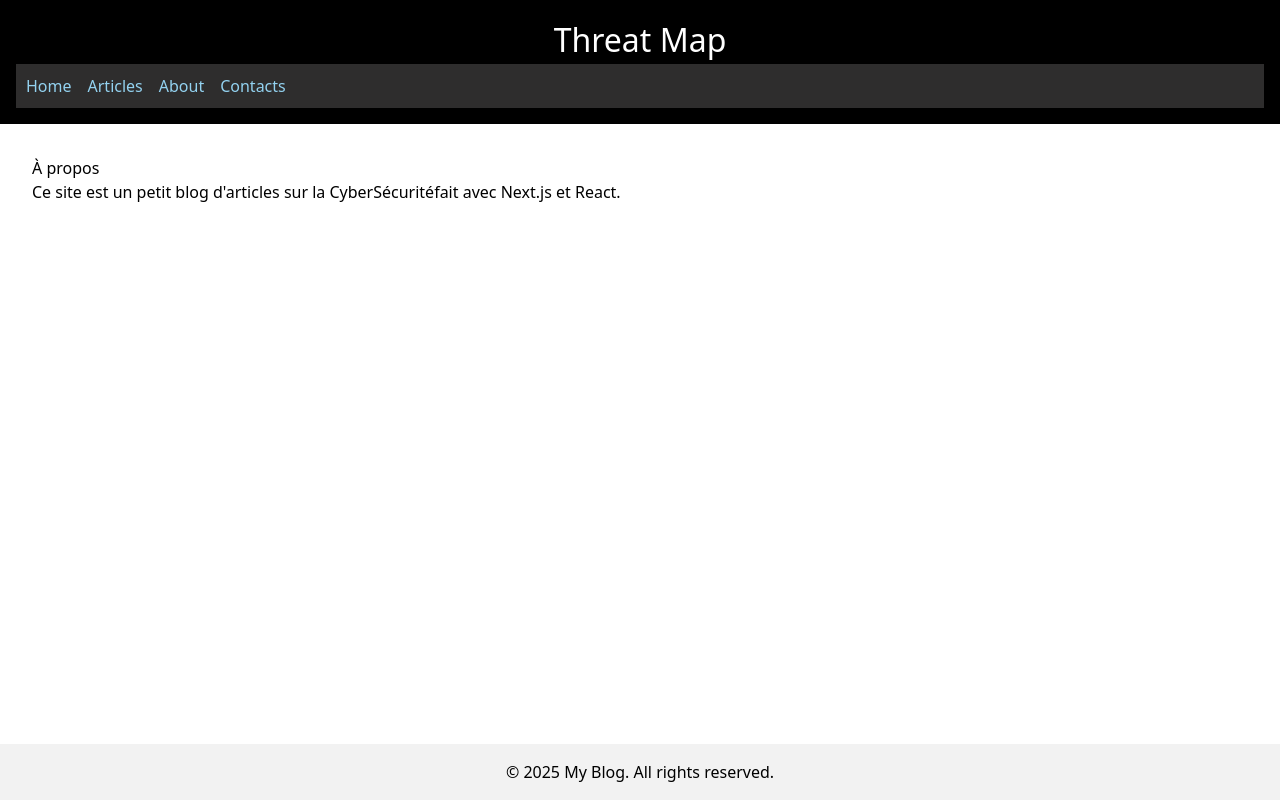
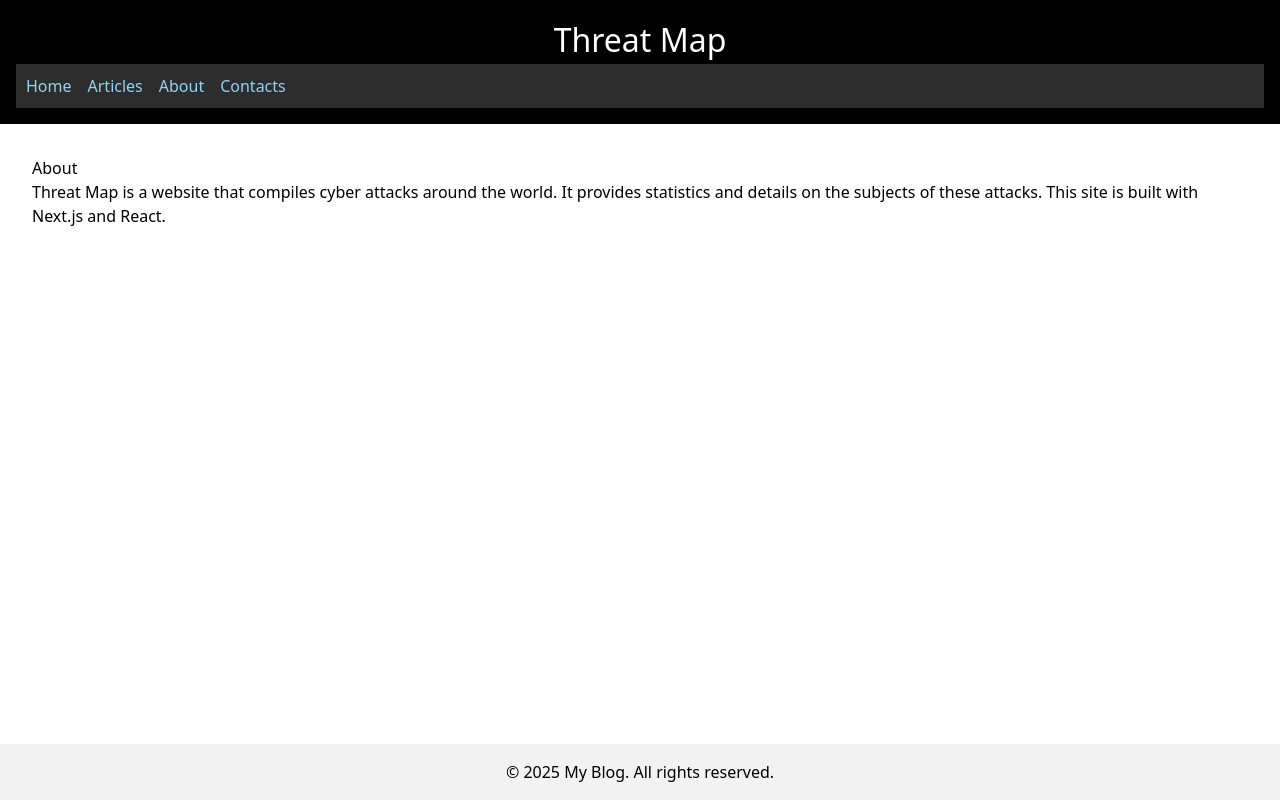
Before and after one commit to angel0x7/webtech-207, a Next.js app in the folder threat-map/: page /about in a window 1280 px wide. Built offline with nearby package versions, Linux system fonts and the light colour scheme.

Commit message:
feat: changes on pages(english sentences)

```diff
--- a/threat-map/src/app/about/page.tsx
+++ b/threat-map/src/app/about/page.tsx
@@ -3,8 +3,8 @@ import Layout from "../components/layout";
 export default function About() {
   return (
     <Layout>
-      <h1>À propos</h1>
-      <p>Ce site est un petit blog d'articles sur la CyberSécuritéfait avec Next.js et React.</p>
+      <h1>About</h1>
+      <p>Threat Map is a website that compiles cyber attacks around the world. It provides statistics and details on the subjects of these attacks. This site is built with Next.js and React.</p>
     </Layout>
   );
 }
--- a/threat-map/src/app/contacts/page.tsx
+++ b/threat-map/src/app/contacts/page.tsx
@@ -3,8 +3,8 @@ import Layout from "../components/layout";
 export default function Contacts() {
   return (
     <Layout>
-      <h1>Contacts</h1>
-      <p>Vous pouvez nous écrire à : <a href="mailto:michael.adda@edu.ece.fr">michael.adda@edu.ece.fr</a></p>
+      <h1>Contact</h1>
+      <p>Contact us at : <a href="mailto:michael.adda@edu.ece.fr">michael.adda@edu.ece.fr</a></p>
     </Layout>
   );
 }
--- a/threat-map/src/app/page.tsx
+++ b/threat-map/src/app/page.tsx
@@ -3,8 +3,8 @@ import Layout from "./components/layout";
 export default function Home() {
   return (
     <Layout>
-      <h1>Bienvenue sur mon blog de CyberSécurité</h1>
-      <p>Ceci est la page d’accueil.</p>
+      <h1>Welcome to ThreatMap</h1>
+      <p>This is the home page</p>
     </Layout>
   );
 }
```
Also changed, not shown: 1 other file (tests, documents, lock files or other folders).
